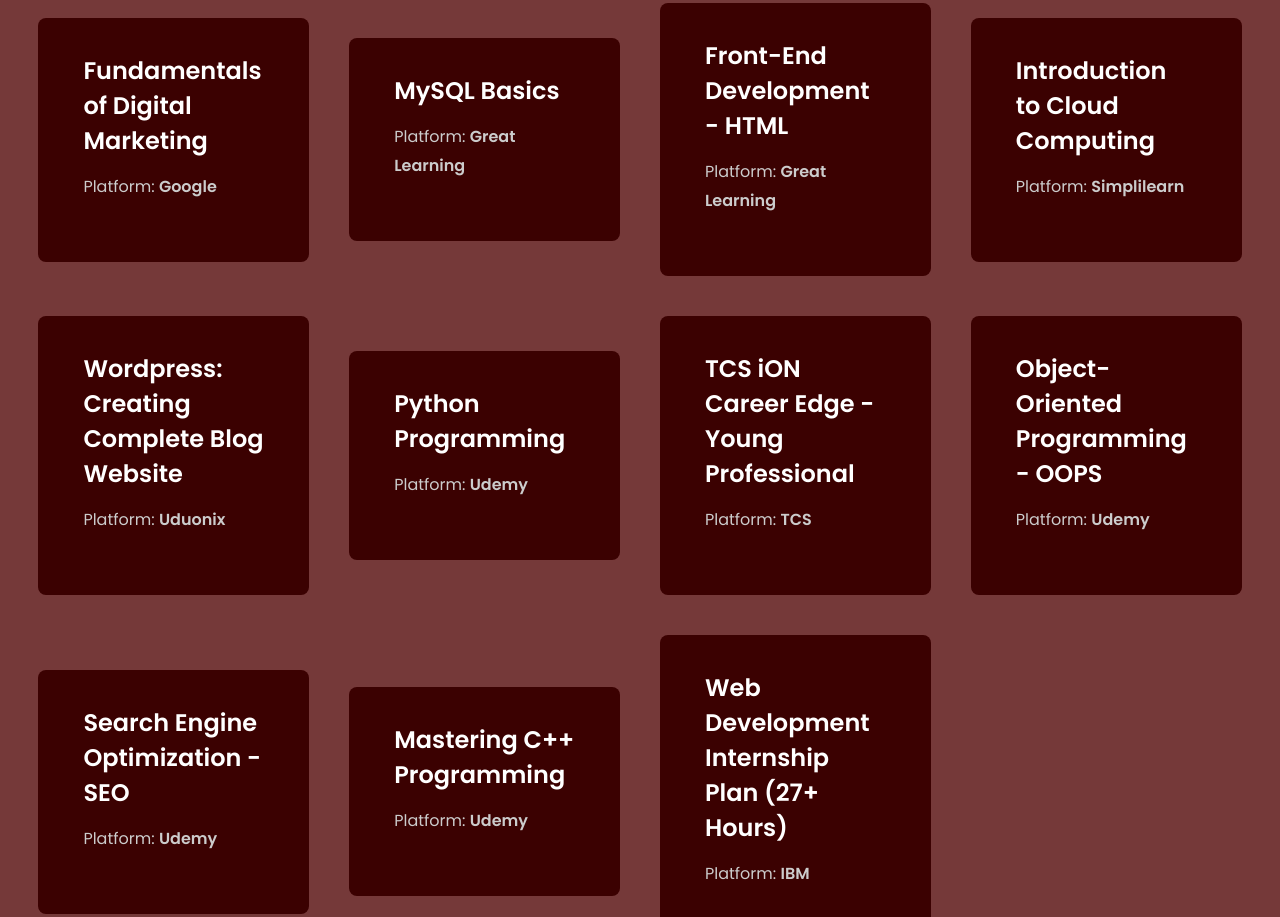
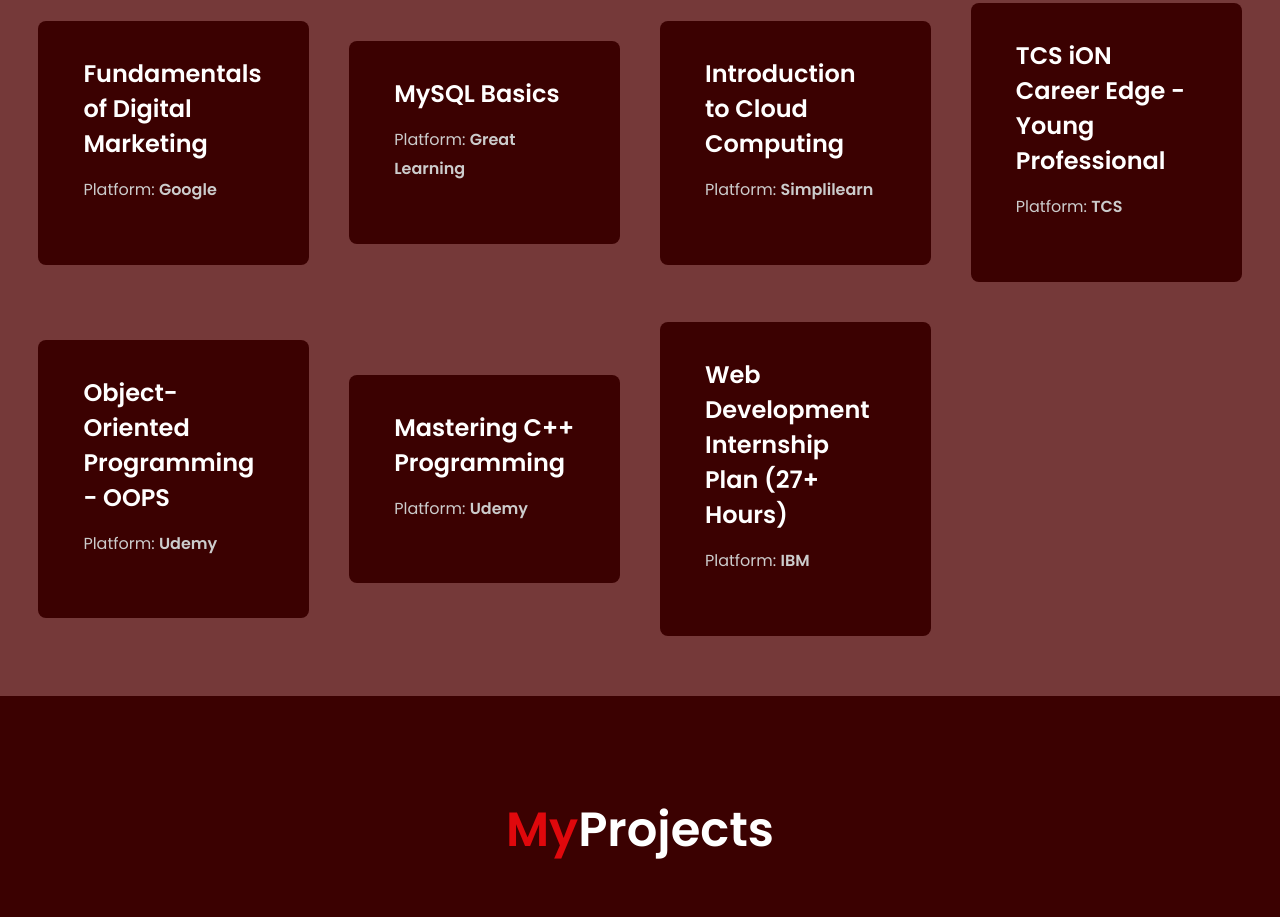
Before and after one commit to jatinmalhotra02/jatinmalhotra02.github.io, a plain HTML site: page index.html in a window 1280 px wide. Shown: the part 1577-2494 px from the top of the page. Drawn offline with nearby package versions, Linux system fonts and the light colour scheme.

Commit message:
Update index.html

```diff
--- a/index.html
+++ b/index.html
@@ -88,23 +88,8 @@
 			</div>
 
 			<div class="box">
-				<h3>Front-End Development - HTML</h3>
-				<p>Platform: <b>Great Learning</b></p>
-			</div>
-
-			<div class="box">
 				<h3>Introduction to Cloud Computing</h3>
 				<p>Platform: <b>Simplilearn</b></p>
-			</div>
-
-			<div class="box">
-				<h3>Wordpress: Creating Complete Blog Website</h3>
-				<p>Platform: <b>Uduonix</b></p>
-			</div>
-
-			<div class="box">
-				<h3>Python Programming</h3>
-				<p>Platform: <b>Udemy</b></p>
 			</div>
 
 			<div class="box">
@@ -114,11 +99,6 @@
 
 			<div class="box">
 				<h3>Object-Oriented Programming - OOPS</h3>
-				<p>Platform: <b>Udemy</b></p>
-			</div>
-
-			<div class="box">
-				<h3>Search Engine Optimization - SEO</h3>
 				<p>Platform: <b>Udemy</b></p>
 			</div>
 
@@ -200,7 +180,7 @@
 				<h3>Web Developer Intern at IBM</h3>
 				<p>
 					<i class='bx bx-arrow-from-left'></i>
-					Built an e-commerce website for electronic items using HTML, CSS and JavaScript.
+					Built a personal-portfolio website, showcasing the professional details.
 				</p>
 
 				<p>
@@ -224,7 +204,7 @@
 <script src="https://unpkg.com/typed.js@2.0.16/dist/typed.umd.js"></script>
 <script>
 	var typed = new Typed('#element', {
-		strings: ['HTML.', 'CSS.', 'Python.', 'C Language.', 'C++.', 'SQL.', 'Wordpress.', 'Object-Oriented Programming.'],
+		strings: ['HTML.', 'CSS.', 'Java.', 'C++.', 'SQL.', 'Object-Oriented Programming.'],
 		typeSpeed: 50,
 		loop: true,
 	});
```
